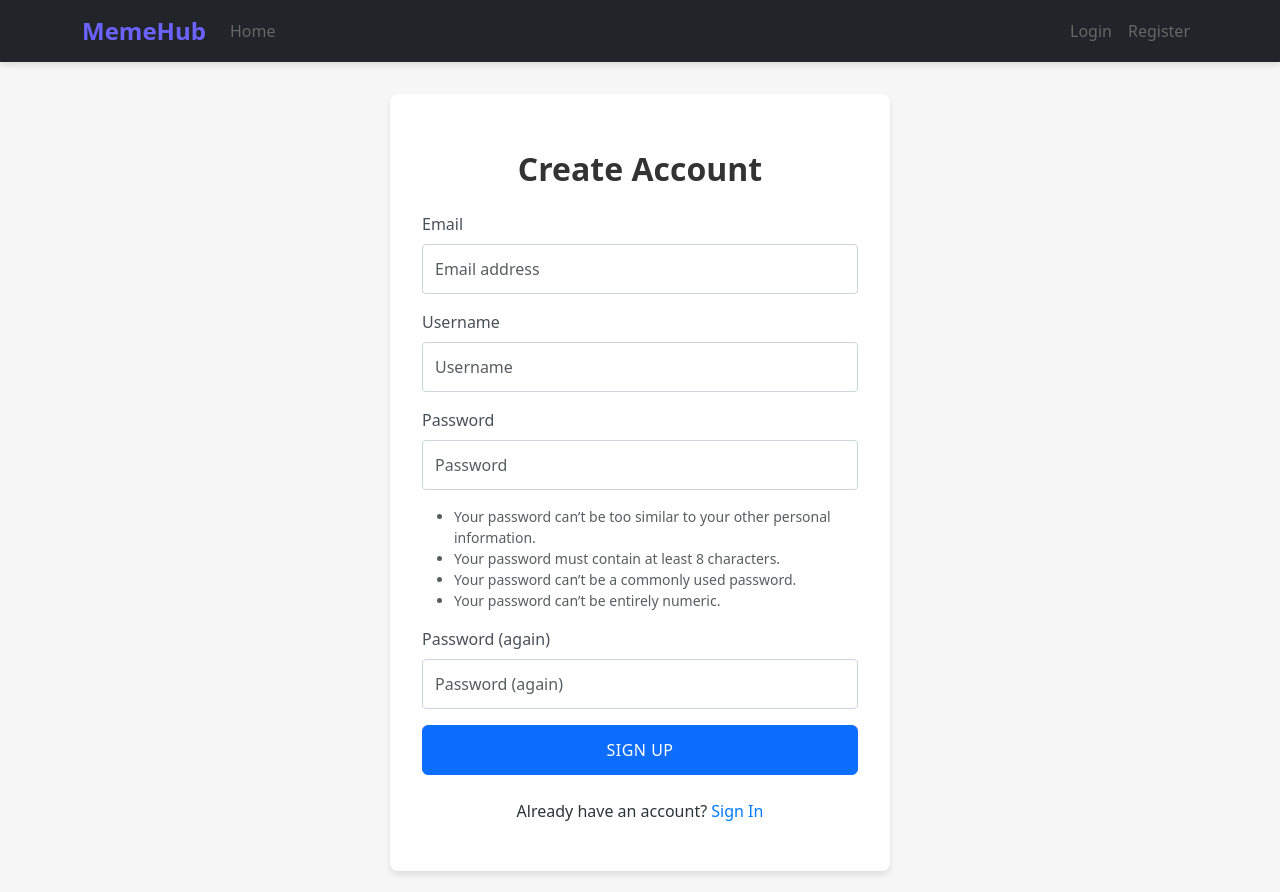
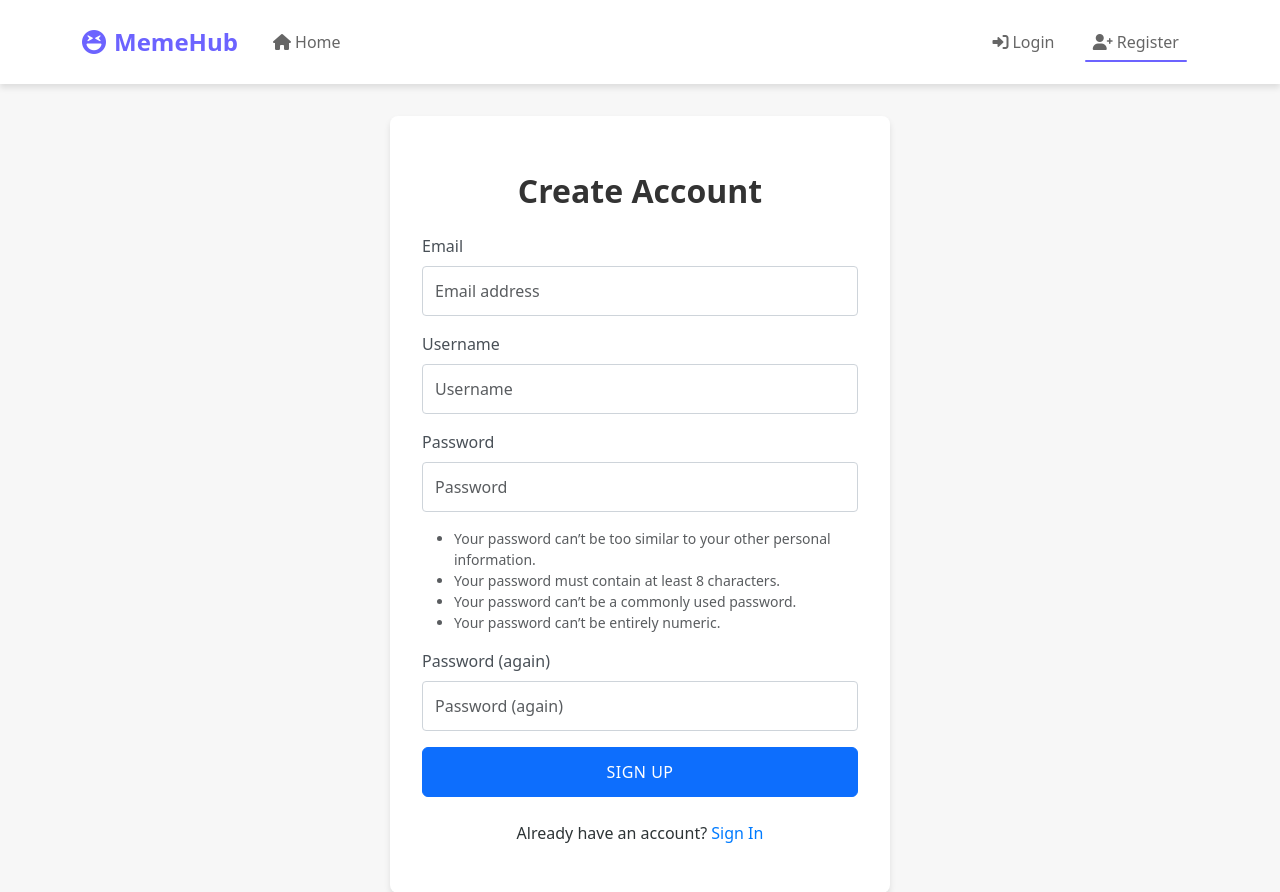
Before and after one commit to allaafaham/meme-hub, a Django app: page /accounts/signup/ in a window 1280 px wide. Shown: the top 892 px of the page. Run offline with Django 5.2, Linux system fonts and the light colour scheme.

Commit message:
Enhance visuals in the navbar

```diff
--- a/static/css/style.css
+++ b/static/css/style.css
@@ -39,21 +39,125 @@ body {
     margin-bottom: 2rem;
     background-color: white;
     box-shadow: var(--box-shadow);
+    padding: 1rem 0;
+    position: sticky;
+    top: 0;
+    z-index: 1000;
+    transition: var(--transition);
+}
+
+.navbar.scrolled {
+    padding: 0.5rem 0;
+    background-color: rgba(255, 255, 255, 0.95);
+    backdrop-filter: blur(10px);
 }
 
 .navbar-brand {
     color: var(--primary) !important;
-    font-weight: 600;
+    font-weight: 700;
     font-size: 1.5rem;
+    position: relative;
+    padding: 0.5rem 0;
+}
+
+.navbar-brand::after {
+    content: '';
+    position: absolute;
+    bottom: 0;
+    left: 0;
+    width: 0;
+    height: 2px;
+    background: linear-gradient(to right, var(--primary), var(--accent));
+    transition: var(--transition);
+}
+
+.navbar-brand:hover::after {
+    width: 100%;
 }
 
 .nav-link {
     color: var(--gray-600) !important;
     transition: var(--transition);
+    position: relative;
+    padding: 0.5rem 1rem !important;
+    margin: 0 0.2rem;
+    font-weight: 500;
+}
+
+.nav-link::before {
+    content: '';
+    position: absolute;
+    bottom: 0;
+    left: 50%;
+    transform: translateX(-50%);
+    width: 0;
+    height: 2px;
+    background-color: var(--primary);
+    transition: var(--transition);
+    border-radius: 2px;
+}
+
+.nav-link:hover::before,
+.nav-link.active::before {
+    width: calc(100% - 1rem);
 }
 
 .nav-link:hover {
     color: var(--primary) !important;
+    transform: translateY(-1px);
+}
+
+.navbar-toggler {
+    border: none;
+    padding: 0.5rem;
+}
+
+.navbar-toggler:focus {
+    box-shadow: none;
+    outline: 2px solid var(--primary);
+    outline-offset: 2px;
+}
+
+.navbar-toggler-icon {
+    background-image: none;
+    position: relative;
+    width: 24px;
+    height: 2px;
+    background-color: var(--primary);
+    transition: var(--transition);
+}
+
+.navbar-toggler-icon::before,
+.navbar-toggler-icon::after {
+    content: '';
+    position: absolute;
+    width: 24px;
+    height: 2px;
+    background-color: var(--primary);
+    transition: var(--transition);
+    left: 0;
+}
+
+.navbar-toggler-icon::before {
+    top: -6px;
+}
+
+.navbar-toggler-icon::after {
+    bottom: -6px;
+}
+
+.navbar-toggler[aria-expanded="true"] .navbar-toggler-icon {
+    background-color: transparent;
+}
+
+.navbar-toggler[aria-expanded="true"] .navbar-toggler-icon::before {
+    transform: rotate(45deg);
+    top: 0;
+}
+
+.navbar-toggler[aria-expanded="true"] .navbar-toggler-icon::after {
+    transform: rotate(-45deg);
+    bottom: 0;
 }
 
 .card {
--- a/templates/base.html
+++ b/templates/base.html
@@ -7,34 +7,47 @@
     <link href="https://cdn.jsdelivr.net/npm/bootstrap@5.3.0/dist/css/bootstrap.min.css" rel="stylesheet">
     {% load static %}
     <link rel="stylesheet" href="{% static 'css/style.css' %}">
+    <link rel="stylesheet" href="https://cdnjs.cloudflare.com/ajax/libs/font-awesome/6.0.0/css/all.min.css">
 </head>
 <body>
-    <nav class="navbar navbar-expand-lg navbar-dark bg-dark">
+    <nav class="navbar navbar-expand-lg">
         <div class="container">
-            <a class="navbar-brand" href="{% url 'home' %}">MemeHub</a>
+            <a class="navbar-brand" href="{% url 'home' %}">
+                <i class="fas fa-laugh-squint me-2"></i>MemeHub
+            </a>
             <button class="navbar-toggler" type="button" data-bs-toggle="collapse" data-bs-target="#navbarNav">
                 <span class="navbar-toggler-icon"></span>
             </button>
             <div class="collapse navbar-collapse" id="navbarNav">
                 <ul class="navbar-nav me-auto">
                     <li class="nav-item">
-                        <a class="nav-link" href="{% url 'home' %}">Home</a>
+                        <a class="nav-link {% if request.path == '/' %}active{% endif %}" href="{% url 'home' %}">
+                            <i class="fas fa-home me-1"></i>Home
+                        </a>
                     </li>
                 </ul>
                 <ul class="navbar-nav">
                     {% if user.is_authenticated %}
                         <li class="nav-item">
-                            <a class="nav-link" href="{% url 'profile' %}">Profile</a>
+                            <a class="nav-link {% if 'profile' in request.path %}active{% endif %}" href="{% url 'profile' %}">
+                                <i class="fas fa-user me-1"></i>Profile
+                            </a>
                         </li>
                         <li class="nav-item">
-                            <a class="nav-link" href="{% url 'account_logout' %}">Logout</a>
+                            <a class="nav-link" href="{% url 'account_logout' %}">
+                                <i class="fas fa-sign-out-alt me-1"></i>Logout
+                            </a>
                         </li>
                     {% else %}
                         <li class="nav-item">
-                            <a class="nav-link" href="{% url 'account_login' %}">Login</a>
+                            <a class="nav-link {% if 'login' in request.path %}active{% endif %}" href="{% url 'account_login' %}">
+                                <i class="fas fa-sign-in-alt me-1"></i>Login
+                            </a>
                         </li>
                         <li class="nav-item">
-                            <a class="nav-link" href="{% url 'account_signup' %}">Register</a>
+                            <a class="nav-link {% if 'signup' in request.path %}active{% endif %}" href="{% url 'account_signup' %}">
+                                <i class="fas fa-user-plus me-1"></i>Register
+                            </a>
                         </li>
                     {% endif %}
                 </ul>
@@ -59,6 +72,27 @@
     </main>
 
     <script src="https://cdn.jsdelivr.net/npm/bootstrap@5.3.0/dist/js/bootstrap.bundle.min.js"></script>
+    <script>
+        // Navbar scroll effect
+        const navbar = document.querySelector('.navbar');
+        window.addEventListener('scroll', () => {
+            if (window.scrollY > 50) {
+                navbar.classList.add('scrolled');
+            } else {
+                navbar.classList.remove('scrolled');
+            }
+        });
+
+        // Active link highlighting
+        document.addEventListener('DOMContentLoaded', function() {
+            const currentPath = window.location.pathname;
+            document.querySelectorAll('.nav-link').forEach(link => {
+                if (link.getAttribute('href') === currentPath) {
+                    link.classList.add('active');
+                }
+            });
+        });
+    </script>
     {% block extra_js %}{% endblock %}
 </body>
 </html>
```
